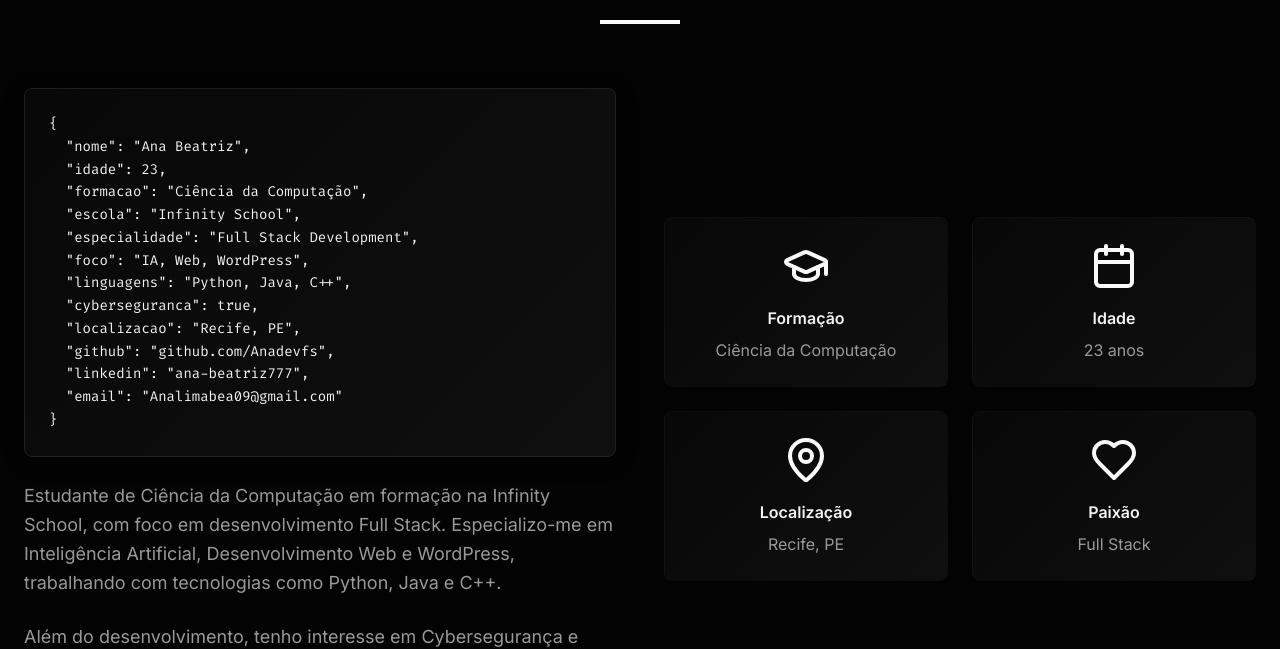
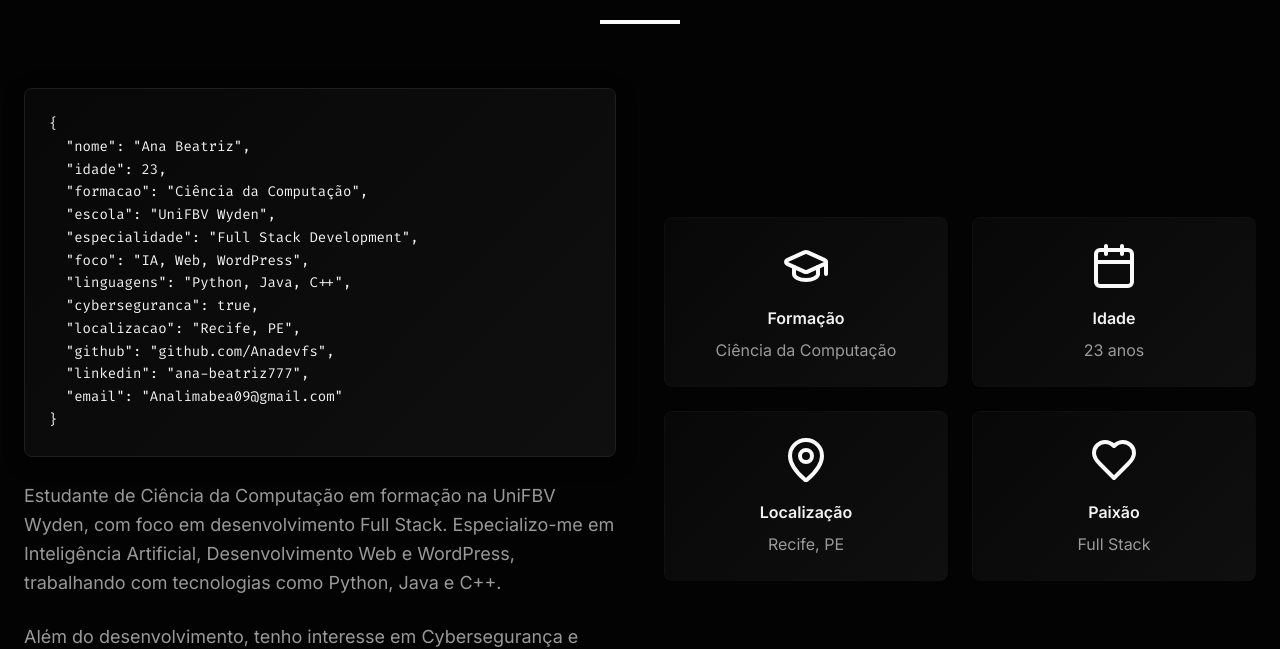
Before and after one commit to Anadevfs/portifolio-ana, a React (Vite) app: page / in a window 1280 px wide. Shown: the part 916-1565 px from the top of the page. Built offline with nearby package versions, Linux system fonts and the light colour scheme.

Commit message:
Corrigiu formação universitária
Co-authored-by: AnaBeatriz-devfs <198927222+AnaBeatriz-devfs@users.noreply.github.com>

```diff
--- a/src/components/About.tsx
+++ b/src/components/About.tsx
@@ -18,7 +18,7 @@ const About = () => {
   "nome": "Ana Beatriz",
   "idade": 23,
   "formacao": "Ciência da Computação",
-  "escola": "Infinity School",
+  "escola": "UniFBV Wyden",
   "especialidade": "Full Stack Development",
   "foco": "IA, Web, WordPress",
   "linguagens": "Python, Java, C++",
@@ -32,7 +32,7 @@ const About = () => {
             </div>
 
             <p className="text-lg text-muted-foreground leading-relaxed">
-              Estudante de Ciência da Computação em formação na Infinity School, com foco em
+              Estudante de Ciência da Computação em formação na UniFBV Wyden, com foco em
               desenvolvimento Full Stack. Especializo-me em Inteligência Artificial,
               Desenvolvimento Web e WordPress, trabalhando com tecnologias como Python, Java e C++.
             </p>
```
